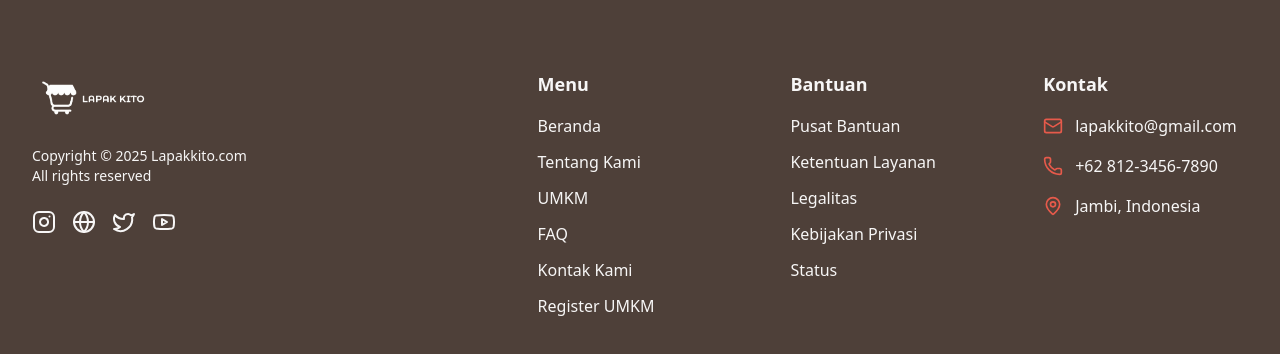
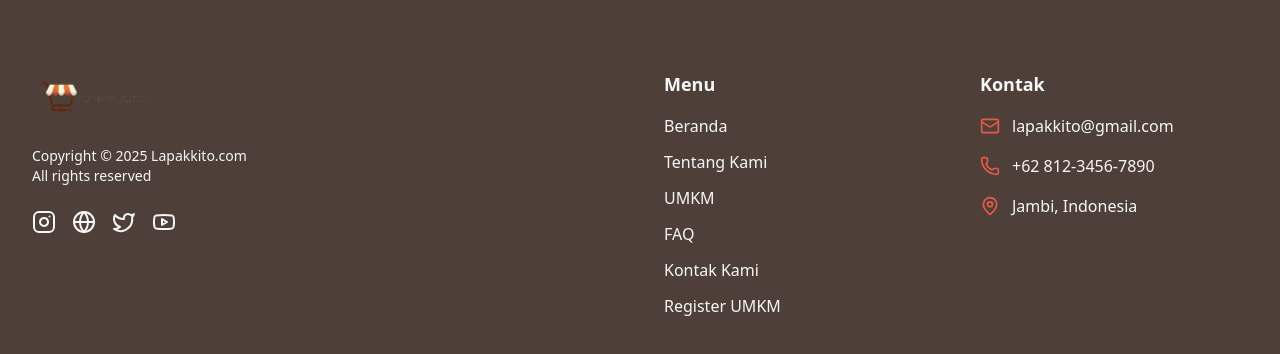
Before and after one commit to azizhadiid/lapakkito, a Next.js app: page /kelola-umkm in a window 1280 px wide. Shown: the part 1304-1658 px from the top of the page. Built offline with nearby package versions, Linux system fonts and the light colour scheme.

Commit message:
update footer admin

```diff
--- a/components/layout/admin/Footer.tsx
+++ b/components/layout/admin/Footer.tsx
@@ -1,9 +1,23 @@
-import Link from "next/link"
-import { Mail, Phone, MapPin, Instagram, Twitter, Youtube, Globe } from "lucide-react"
-import Image from 'next/image';
+import Link from "next/link";
+import {
+  Mail,
+  Phone,
+  MapPin,
+  Instagram,
+  Twitter,
+  Youtube,
+  Globe,
+} from "lucide-react";
+import Image from "next/image";
 
 // Komponen helper untuk link di footer
-function FooterLink({ href, children }: { href: string; children: React.ReactNode }) {
+function FooterLink({
+  href,
+  children,
+}: {
+  href: string;
+  children: React.ReactNode;
+}) {
   return (
     <li>
       <Link
@@ -13,11 +27,17 @@ function FooterLink({ href, children }: { href: string; children: React.ReactNod
         {children}
       </Link>
     </li>
-    )
+  );
 }
 
 // Komponen helper untuk ikon sosial media
-function SocialIcon({ href, icon: Icon }: { href: string; icon: React.ElementType }) {
+function SocialIcon({
+  href,
+  icon: Icon,
+}: {
+  href: string;
+  icon: React.ElementType;
+}) {
   return (
     <a
       href={href}
@@ -27,7 +47,7 @@ function SocialIcon({ href, icon: Icon }: { href: string; icon: React.ElementTyp
     >
       <Icon className="w-6 h-6" />
     </a>
-    )
+  );
 }
 
 export default function Footer() {
@@ -35,20 +55,20 @@ export default function Footer() {
     // Background #F7F6F6 dan Teks #4E4039
     <footer className=" bg-[#4E4039] text-[#F7F6F6] border-t border-gray-200 w-full bottom-0 left-0">
       <div className="container mx-auto px-4 sm:px-6 lg:px-8 py-16 md:py-24">
-
-                <div className="grid grid-cols-1 md:grid-cols-2 lg:grid-cols-5 gap-12">
-
+        <div className="grid grid-cols-1 md:grid-cols-2 lg:grid-cols-4 gap-12">
           {/* === Kolom 1: Logo & Info === */}
-                    <div className="flex flex-col items-center text-center md:items-start md:text-left lg:col-span-2">
+          <div className="flex flex-col items-center text-center md:items-start md:text-left md:col-span-2 lg:col-span-2">
             <Link href="/" className="mb-4">
-                            <img src="/images/white logo vertikal.png" alt="Lapak Kito Logo" className="h-13 w-auto" />
+              <img
+                src="/images/logo-vertikal.png"
+                alt="Lapak Kito Logo"
+                className="h-13 w-auto"
+              />
             </Link>
             <p className="text-sm mt-2">
               Copyright &copy; {new Date().getFullYear()} Lapakkito.com
             </p>
-                        <p className="text-sm">
-                            All rights reserved
-                        </p>
+            <p className="text-sm">All rights reserved</p>
             {/* Ikon Sosial Media */}
             <div className="flex gap-4 mt-6">
               <SocialIcon href="#" icon={Instagram} />
@@ -67,25 +87,15 @@ export default function Footer() {
               <FooterLink href="/umkm">UMKM</FooterLink>
               <FooterLink href="/faq">FAQ</FooterLink>
               <FooterLink href="/kontak">Kontak Kami</FooterLink>
-                            <FooterLink href="/register">Register UMKM</FooterLink>
+              <FooterLink href="/register-umkm">Register UMKM</FooterLink>
             </ul>
           </div>
 
-                    {/* === Kolom 3: Bantuan === */}
+          {/* === Kolom 3: Kontak === */}
           <div className="flex flex-col items-center text-center md:items-start md:text-left">
-                        <h3 className="text-lg font-semibold mb-4 text-[#F7F6F6]">Bantuan</h3>
-                        <ul className="space-y-3">
-                            <FooterLink href="#">Pusat Bantuan</FooterLink>
-                            <FooterLink href="#">Ketentuan Layanan</FooterLink>
-                            <FooterLink href="#">Legalitas</FooterLink>
-                            <FooterLink href="#">Kebijakan Privasi</FooterLink>
-                            <FooterLink href="#">Status</FooterLink>
-                        </ul>
-                    </div>
-
-                    {/* === Kolom 4: Kontak === */}
-                    <div className="flex flex-col items-center text-center md:items-start md:text-left">
-                        <h3 className="text-lg font-semibold mb-4 text-[#F7F6F6]">Kontak</h3>
+            <h3 className="text-lg font-semibold mb-4 text-[#F7F6F6]">
+              Kontak
+            </h3>
             <ul className="space-y-4">
               <li className="flex items-center gap-3">
                 <Mail className="w-5 h-5 text-[#E65A4B] flex-shrink-0" />
@@ -101,9 +111,8 @@ export default function Footer() {
               </li>
             </ul>
           </div>
-
         </div>
       </div>
     </footer>
-    )
+  );
 }
```
Lines whose indentation alone changed are shown as unchanged.
